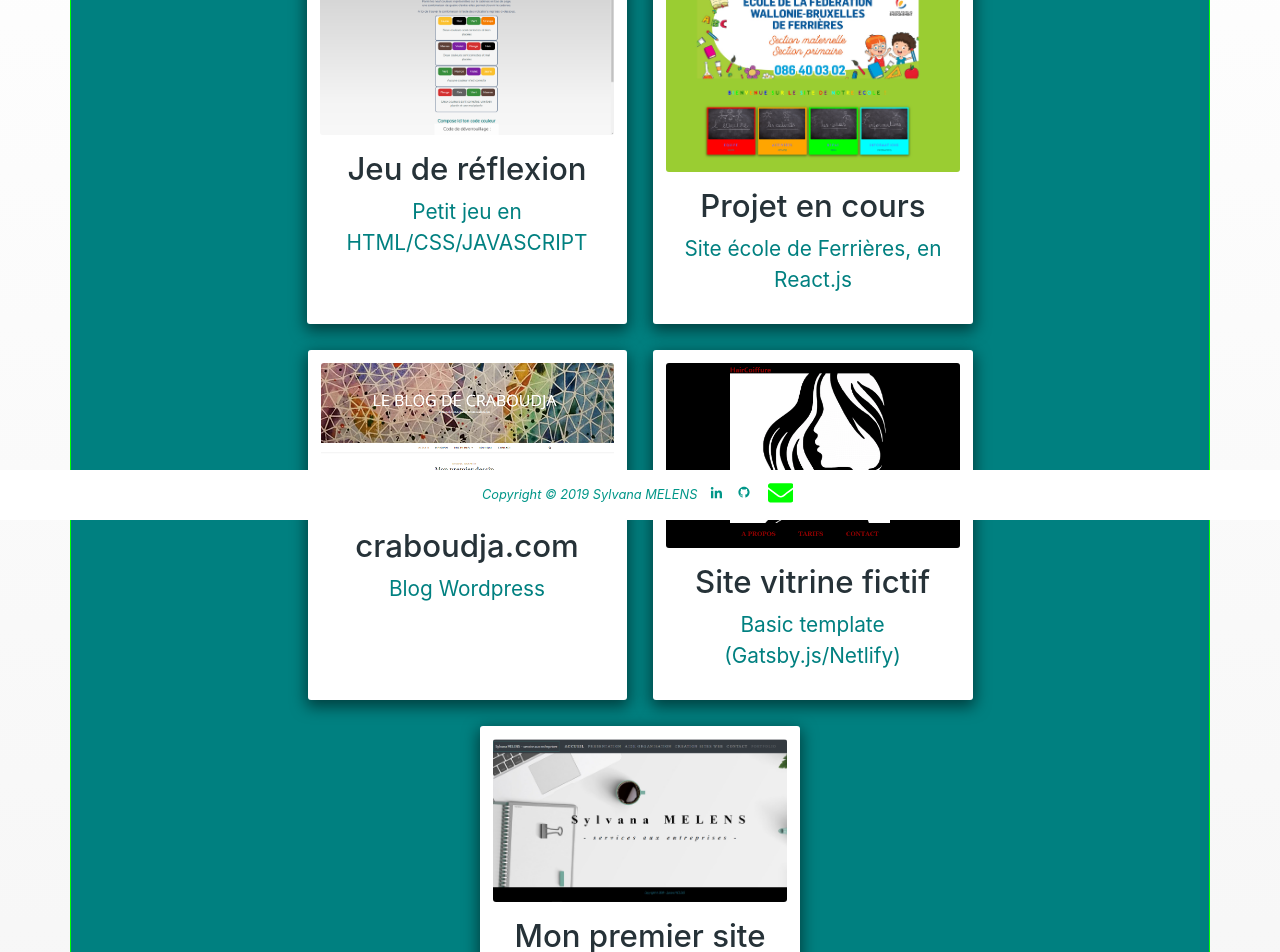
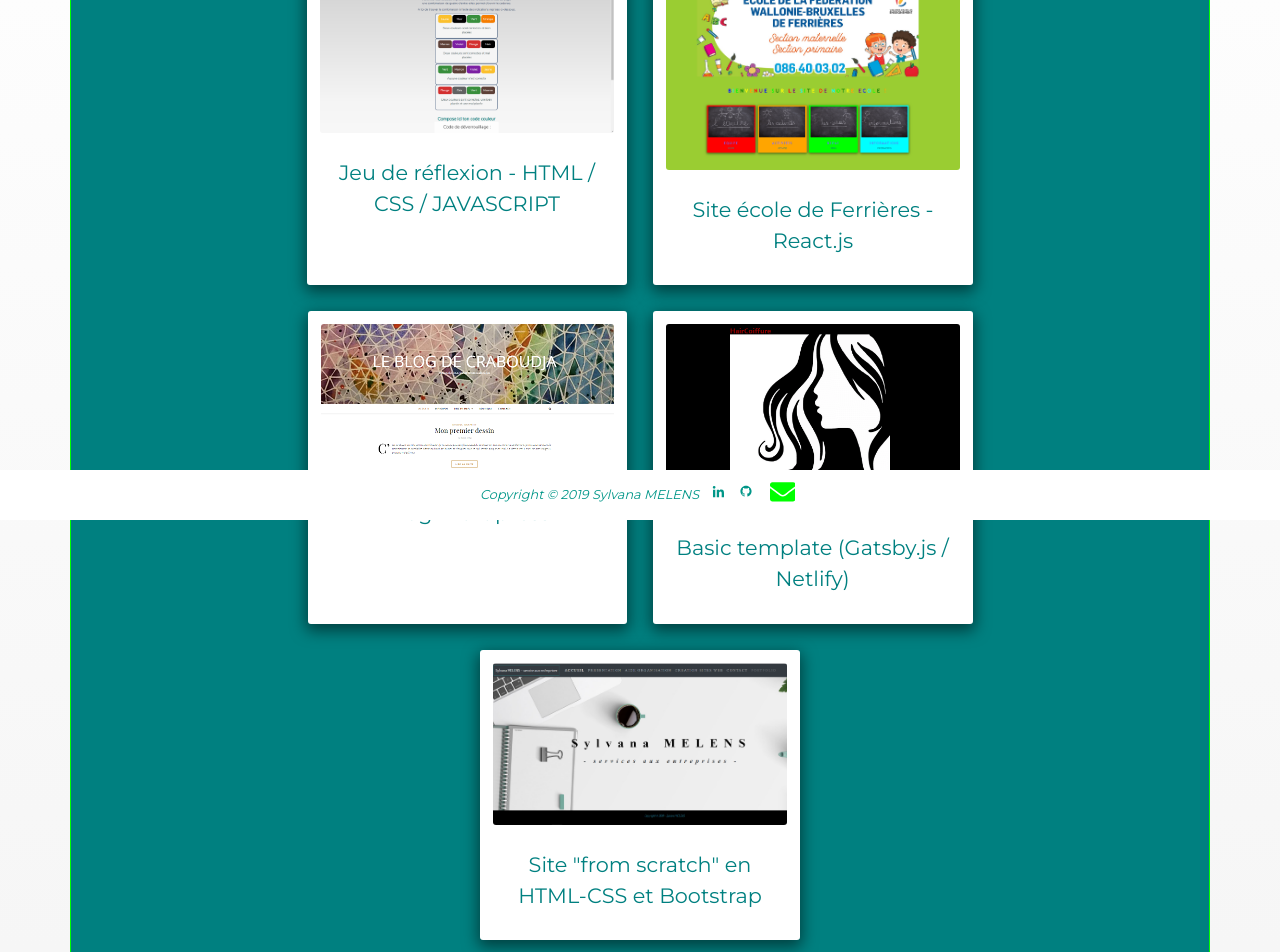
Before and after one commit to SylvanaMelens/cra-website, a React (Create React App) app: page /portfolio in a window 1280 px wide. Shown: the part 280-1232 px from the top of the page. Built offline with nearby package versions, Linux system fonts and the light colour scheme.

Commit message:
changement font et adaptations

```diff
--- a/src/ListPortfolio.js
+++ b/src/ListPortfolio.js
@@ -1,32 +1,32 @@
 export default {
   image0: {
-    title: "Jeu de réflexion",
+    title: "",
     src: "code4couleurs.png",
     outerLink: "https://trouvelecodede4couleurs.netlify.app/",
-    desc: "Petit jeu en HTML/CSS/JAVASCRIPT",
+    desc: "Jeu de réflexion - HTML / CSS / JAVASCRIPT",
   },
   image1: {
-    title: "Projet en cours",
+    title: "",
     src: "ecole.png",
     outerLink: "https://efwb-ferrieres-projet-en-cours.netlify.app/",
-    desc: "Site école de Ferrières, en React.js ",
+    desc: "Site école de Ferrières - React.js ",
   },
   image2: {
-    title: "craboudja.com",
+    title: "",
     src: "craboudja.png",
     outerLink: "https://craboudja.com",
     desc: "Blog Wordpress",
   },
   image3: {
-    title: "Site vitrine fictif",
+    title: "",
     src: "haircoiffure.png",
     outerLink: "https://haircoiffure.netlify.com",
-    desc: "Basic template (Gatsby.js/Netlify)",
+    desc: "Basic template (Gatsby.js / Netlify)",
   },
   image4: {
-    title: "Mon premier site",
+    title: "",
     src: "sitesylvanamelens.png",
     outerLink: "https://sylvanamelensbe.netlify.app",
-    desc: 'Site développé "from scratch" en HTML-CSS et Bootstrap',
+    desc: 'Site "from scratch" en HTML-CSS et Bootstrap',
   },
 };
--- a/src/components/Presentation.js
+++ b/src/components/Presentation.js
@@ -48,8 +48,8 @@ const styles = {
     },
     title: {
         color: colors.title,
-        letterSpacing: '0.2em',
-    },
+        letterSpacing: '0.1em',
+        },
     subtitle: {
         color: '#999',
         paddingTop: '0.5em',
--- a/src/containers/Text.css
+++ b/src/containers/Text.css
@@ -1,6 +1,7 @@
 .text {
     color: #999;
     font-style: italic;
+    font-size: 0.7em;
     max-width: 50%;
     padding-top : 0.5em;
     display: flex;
--- a/src/containers/Typewriter.css
+++ b/src/containers/Typewriter.css
@@ -11,10 +11,10 @@
 }
 
 .presentation {
-  letter-spacing: 0.13em;
+  letter-spacing: 0.1em;
   padding-bottom: 0.1em;
   margin-bottom: 1em;
-  max-width: 19.5em;
+  max-width: 21em;
   animation:
     typing 8s steps(64, start),
     blink-caret 0.80s step-end infinite;
@@ -22,7 +22,7 @@
 
 .portfolio {
   letter-spacing: 0.11em;
-  font-size: 1.15em;
+  font-size: 1.10em;
   margin-left: 5px;
   padding-right: 2px;
   animation:
--- a/src/index.js
+++ b/src/index.js
@@ -1,6 +1,6 @@
 import React from 'react'
 import ReactDOM from 'react-dom'
-// import './font.css'
+import './font.css'
 import './index.css'
 import 'bootstrap/dist/css/bootstrap.min.css'
 import App from './App'
```
Also changed, not shown: src/containers/Card.css (line endings or trailing spaces).
